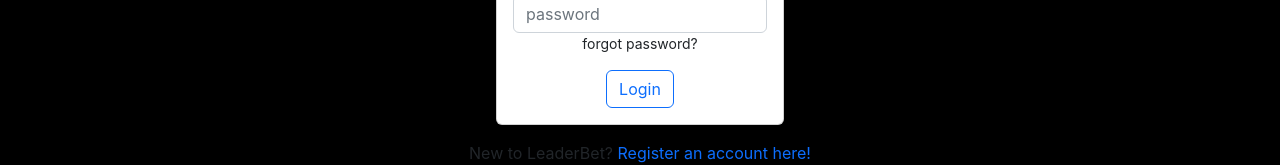
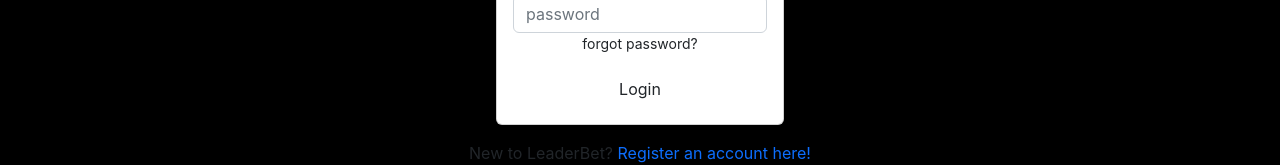
Before and after one commit to Matth5050/LeaderBet, a React (Create React App) app in the folder leader-bet/: page /login in a window 1280 px wide. Shown: the part 430-595 px from the top of the page. Built offline with nearby package versions, Linux system fonts and the light colour scheme; no server answers.

Commit message:
added styles

```diff
--- a/leader-bet/src/components/Login.js
+++ b/leader-bet/src/components/Login.js
@@ -4,13 +4,11 @@ import { Link } from "react-router-dom";
 import Header from "./Header";
 import { getAuth, setPersistence, signInWithEmailAndPassword, browserSessionPersistence } from "firebase/auth";
 
-
-
 function Login() {
 
   const cardWidth = {
     width: "18rem",
-    marginTop: "250px"
+    marginTop: "250px",
   }
 
   const [signInSuccess, setSignInSuccess] = useState(null);
@@ -41,7 +39,7 @@ function Login() {
       <Header />
       {signInSuccess}
       <div>
-        <div className="card text-center mx-auto p-3" style={cardWidth}>
+        <div className="card text-center mx-auto p-3 login-card" style={cardWidth}>
           <div className="">
             <h3 className="mb-3 card-title">Login</h3>
             <form className="form" onSubmit={doSignIn}>
@@ -64,11 +62,11 @@ function Login() {
                   placeholder="password"></input>
                   <p className="small">forgot password?</p>
                 </div>
-                <button type="submit" className="btn btn-outline-primary">Login</button>
+                <button type="submit" className="sports btn">Login</button>
               </form>
           </div>
         </div>
-        <p className="text-center mt-3">New to LeaderBet? <Link to="/register">Register an account here!</Link></p>
+        <p className="text-center mt-3 color-style">New to LeaderBet? <Link to="/register">Register an account here!</Link></p>
       </div>
     </React.Fragment>
   );
```
